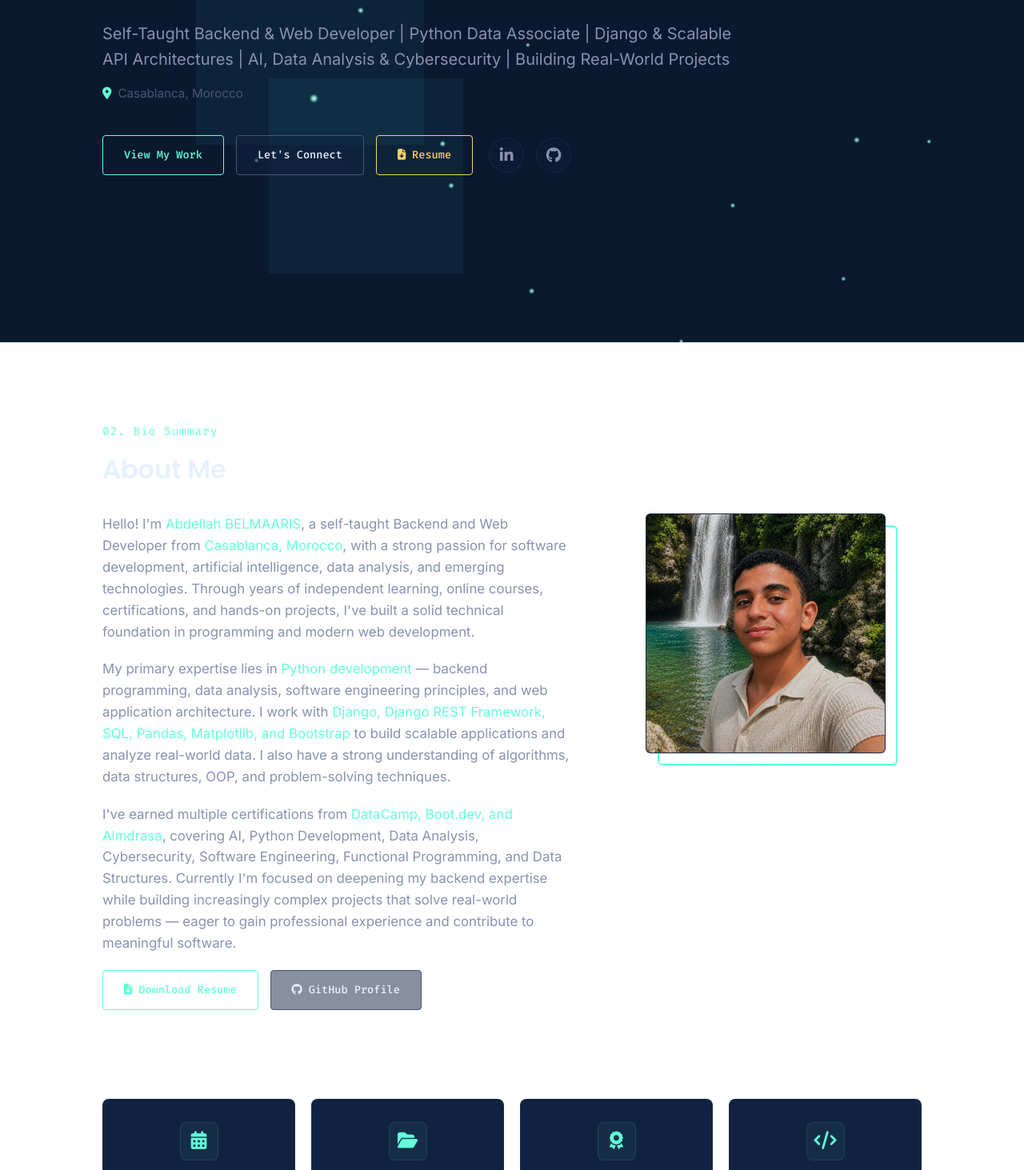
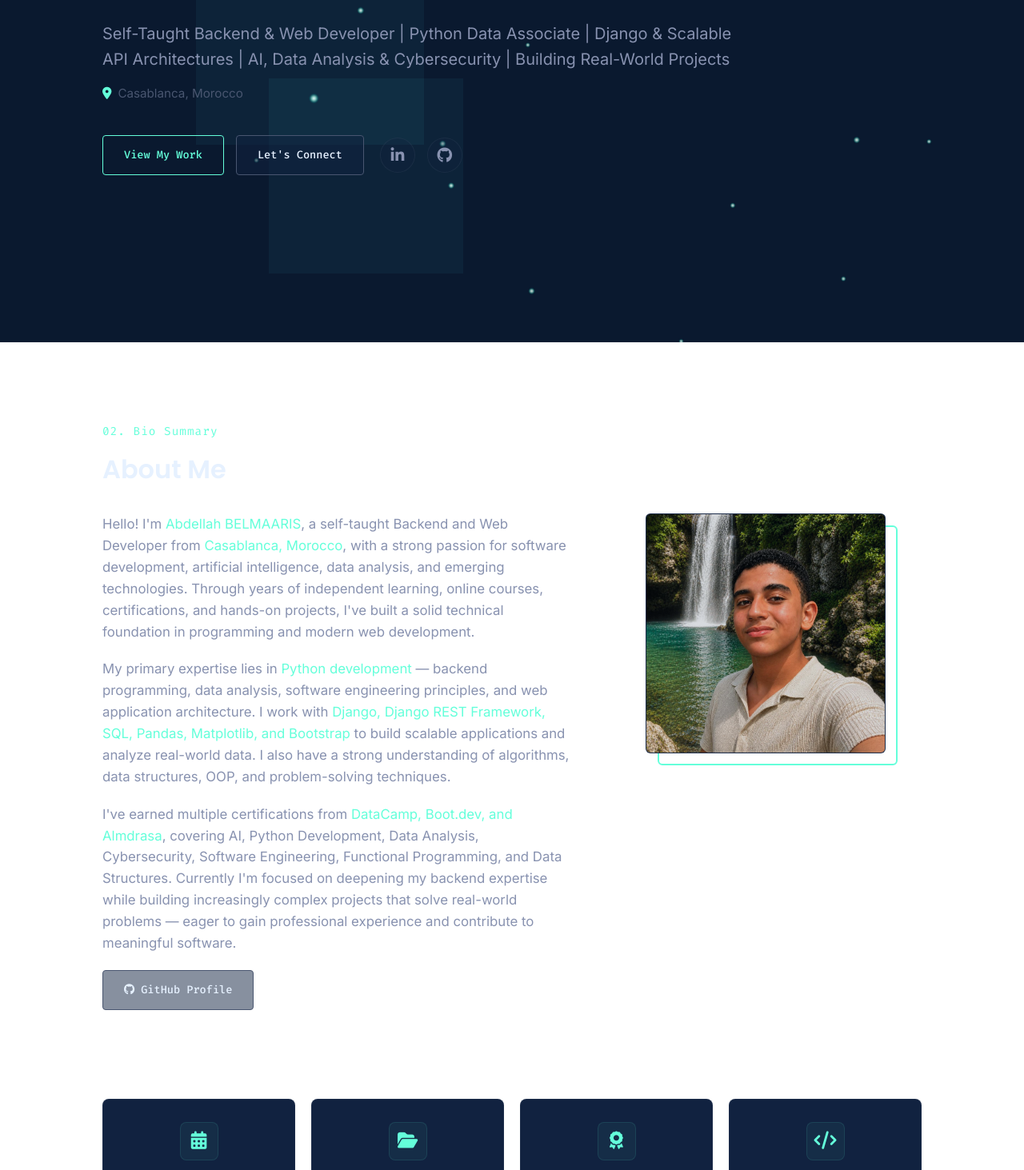
Before and after one commit to Abdellah-BELMAARIS/abdellah-belmaaris.github.io, a React (Vite) app: page / in a window 1280 px wide. Shown: the part 372-1835 px from the top of the page at 80% size. Built offline with nearby package versions, Linux system fonts and the light colour scheme.

Commit message:
feat: initialize App component with profile, project, and certification data structures

```diff
--- a/src/App.tsx
+++ b/src/App.tsx
@@ -596,16 +596,6 @@ export default function App() {
         <div className="hero-buttons">
           <a href="#project" className="btn btn-primary" id="hero-view-work-btn">View My Work</a>
           <a href="#contact" className="btn btn-secondary" id="hero-connect-btn">Let's Connect</a>
-          <a
-            href="assets/Abdellah_BELMAARIS_CV.pdf"
-            download
-            className="btn btn-resume"
-            id="hero-resume-btn"
-            aria-label="Download Resume PDF"
-          >
-            <i className="fa-solid fa-file-arrow-down" style={{ marginRight: '8px' }}></i>
-            Resume
-          </a>
           <div className="hero-social-links">
             <a
               href="https://linkedin.com/in/abdellah-belmaaris"
@@ -647,16 +637,6 @@ export default function App() {
               I've earned multiple certifications from <span className="highlight">DataCamp, Boot.dev, and Almdrasa</span>, covering AI, Python Development, Data Analysis, Cybersecurity, Software Engineering, Functional Programming, and Data Structures. Currently I'm focused on deepening my backend expertise while building increasingly complex projects that solve real-world problems — eager to gain professional experience and contribute to meaningful software.
             </p>
             <div className="about-cta-row">
-              <a
-                href="assets/Abdellah_BELMAARIS_CV.pdf"
-                download
-                className="btn btn-primary"
-                id="about-resume-btn"
-                aria-label="Download Resume PDF"
-              >
-                <i className="fa-solid fa-file-arrow-down" style={{ marginRight: '8px' }}></i>
-                Download Resume
-              </a>
               <a
                 href="https://github.com/Abdellah-BELMAARIS"
                 target="_blank"
```
